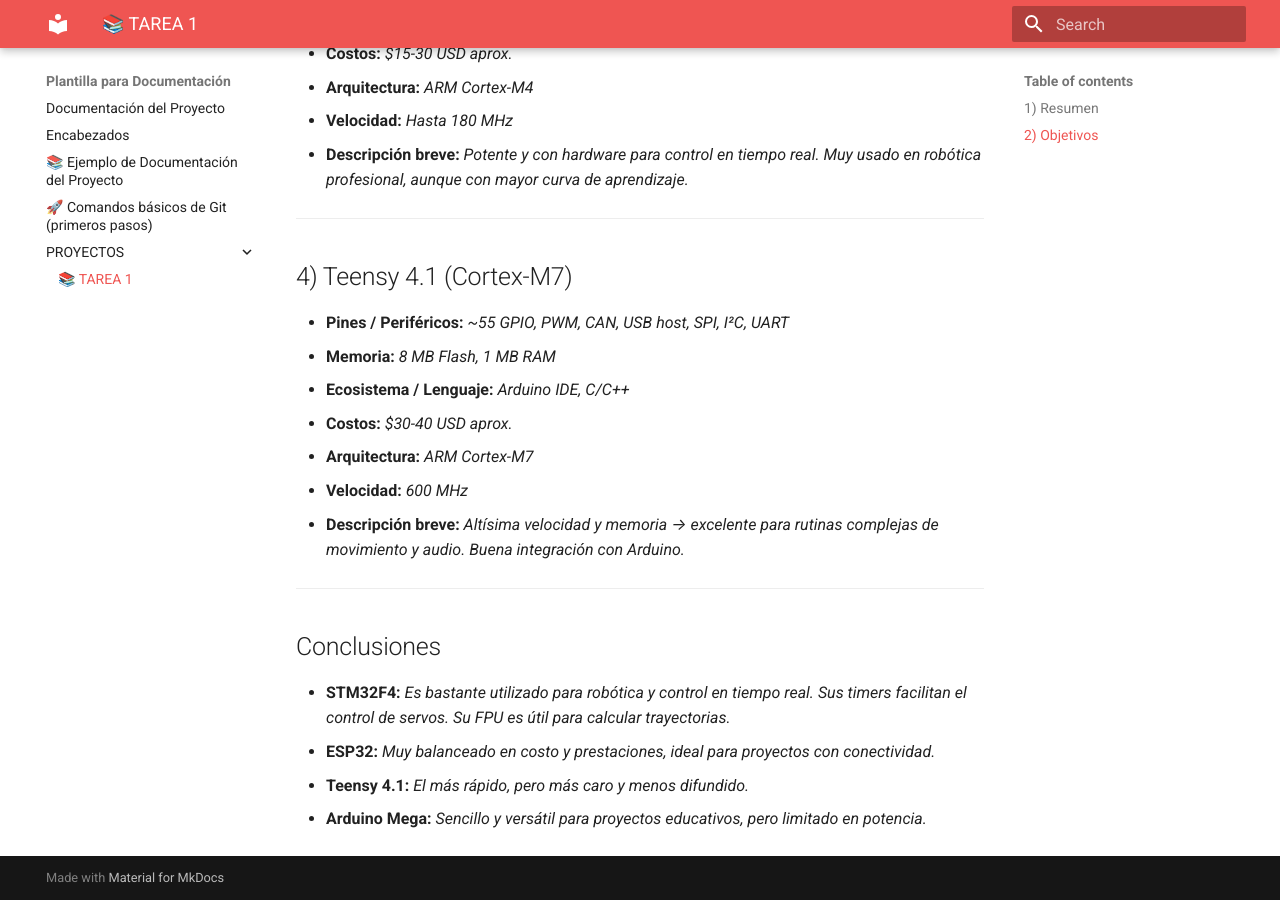
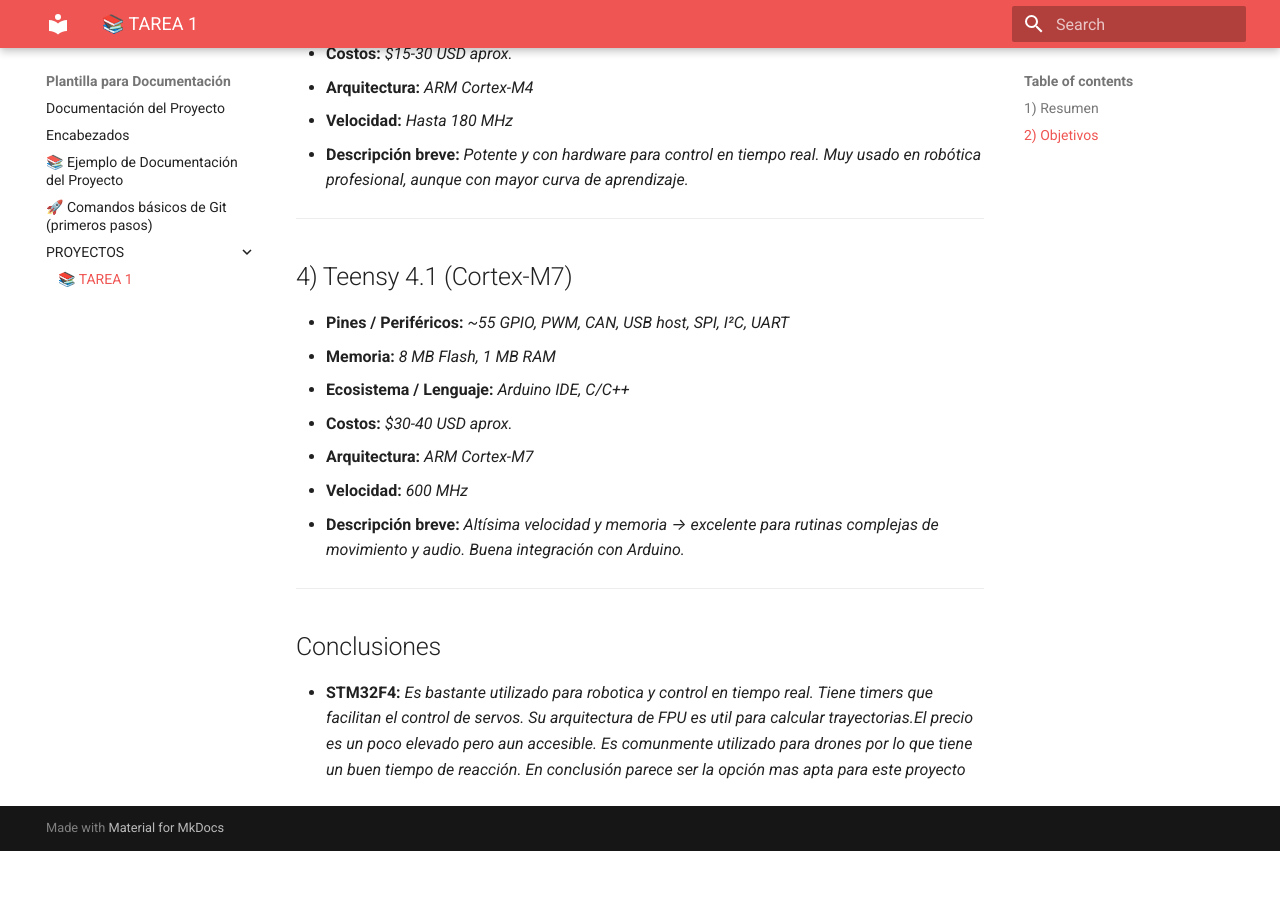
Before and after one commit to Sumie-Arai/Sumie_portafolio, an MkDocs documentation site: the page built from docs/PROYECTOS/TAREA1.md, in a window 1280 px wide and 900 px high, scrolled down 1981 px. Built offline with MkDocs 1.6.1 and Material for MkDocs 9.7.7, drawn with Linux system fonts in a browser that asks for light colours; after the commit the page ends 2832 px from its top, so only the background shows below that.

Commit message:
conclusiones

```diff
--- a/docs/PROYECTOS/TAREA1.md
+++ b/docs/PROYECTOS/TAREA1.md
@@ -81,7 +81,4 @@
 
 ## Conclusiones
 
-- **STM32F4:** _Es bastante utilizado para robótica y control en tiempo real. Sus timers facilitan el control de servos. Su FPU es útil para calcular trayectorias._
-- **ESP32:** _Muy balanceado en costo y prestaciones, ideal para proyectos con conectividad._
-- **Teensy 4.1:** _El más rápido, pero más caro y menos difundido._
-- **Arduino Mega:** _Sencillo y versátil para proyectos educativos, pero limitado en potencia._
+- **STM32F4:** _Es bastante utilizado para robotica y control en tiempo real. Tiene timers que facilitan el control de servos. Su arquitectura de FPU es util para calcular trayectorias.El precio es un poco elevado pero aun accesible. Es comunmente utilizado para drones por lo que tiene un buen tiempo de reacción. En conclusión parece ser la opción mas apta para este proyecto_
```
